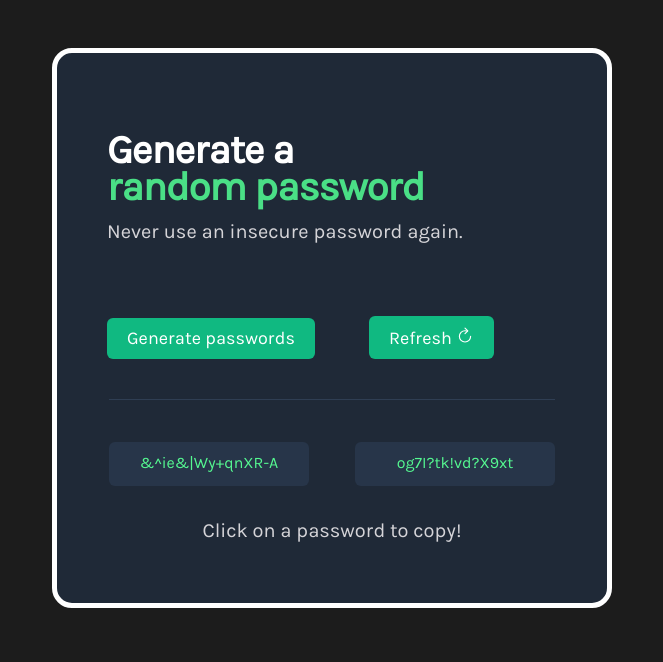
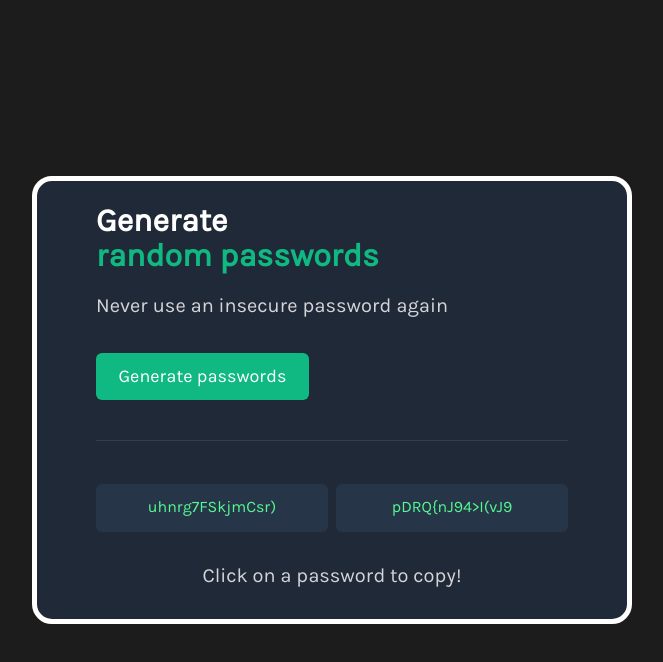
Before and after one commit to pacelliv/password-generator, a plain HTML site: page index.html in a window 1280 px wide. Both pictures are taken after a click on the button "Generate passwords". Shown: the whole page, without its empty margins (308-971 px from the left). Drawn offline with nearby package versions, Linux system fonts and the light colour scheme.

Commit message:
refactor code

```diff
--- a/index.css
+++ b/index.css
@@ -3,134 +3,168 @@
     font-family: Karla;
 }
 
-body {
-    margin:0;
-    background: #1C1C1C;
-    background-size: cover;
+* {
+    box-sizing: border-box;
 }
 
-#container {
-    width: 550px;
-    height: 550px;
-    margin: 3rem auto;
-    background: #1F2937;
-    border: 5px solid #FFFFFF;
+body {
+    margin: 0;
+    background: #1c1c1c;
+    height: 100vh;
+    display: flex;
+    justify-content: center;
+    align-items: center;
+    text-align: center;
+    font-family: "Karla", sans-serif;
+}
+
+.container {
+    width: 80%;
+    max-width: 600px;
+    background: #1f2937;
+    border: 5px solid #ffffff;
     border-radius: 20px;
 }
 
-.container-margin {
-    margin-left: 50px;
+.container-intro {
+    width: 80%;
+    margin: 0 auto;
+    line-height: 1.1;
 }
 
-#container-title-one {
-    padding-top: 50px;
-    font-family: 'Karla';
+.container-flex {
+    display: flex;
+    flex-direction: column;
+    align-items: center;
+}
+
+.container-titles {
     font-style: normal;
     font-weight: 800;
-    font-size: 40px;
-    line-height: 40px;
-
-    /* or 100% */
-    letter-spacing: -0.025em;
-    color: #FFFFFF;
+    font-size: 2rem;
+    color: #ffffff;
 }
 
-#container-title-two {
-    margin-top: -30px;
-    font-family: 'Karla';
-    font-style: normal;
-    font-weight: 800;
-    font-size: 40px;
-    line-height: 40px;
-
-    /* or 100% */
-    letter-spacing: -0.025em;
-    color: #4ADF86;
+.container-titles span {
+    color: #10b981;
 }
 
 h3 {
-    margin-top: -15px;
-    font-family: 'Karla';
+    margin: 0 0 0 0;
     font-style: normal;
     font-weight: 400;
-    font-size: 20px;
-    line-height: 28px;
-
-    /* identical to box height, or 140% */
-
-    /* Medium grey */
-    color: #D5D4D8;
+    font-size: 1.25rem;
+    color: #d5d4d8;
 }
 
 button {
-    margin-top: 50px;
-    background: #10B981;
+    margin: 2em 0 0 0;
+    background: #10b981;
     border: none;
     border-radius: 6px;
-    font-size: 18px;
+    font-size: 1.125rem;
     font-family: Karla;
-    color: #FFFFFF;
-    padding: 10px 20px;
+    color: #ffffff;
+    padding: 0.75em 1.25em;
+    transform: scale(1);
 }
 
-#container-passwords {
-    margin-top: 40px;
-    border-top: 1px solid #2F3E53;
-    margin-left: 52px;
-    margin-right: 52px;
-    display: flex;
-    justify-content: space-between;
-    text-align: center;
+button:hover {
+    transform: scale(1.1);
+    cursor: pointer;
+}
+
+button:active {
+    opacity: 0.8;
+}
+
+.container-passwords {
+    margin: 2.5em 0 0 0;
+    padding-top: 1.3em;
+    border-top: 1px solid #2f3e53;
+    width: 60%;
 }
 
 .passwords {
-    margin-top: 21px;
-}
-
-.popuptext{
-    visibility: hidden;
-    font-family: "Karla";
-    font-size: 13px;
-    color: #D5D4D8;
-}
-
-.popuptext.show {
-    opacity: 0;
-    visibility: visible;
-    -webkit-animation: fadeinout 5s;
-    animation: fadeinout 5s;
-}
-
-@-webkit-keyframes fadeinout {
-    50% { opacity: 1; }
-}
-
-@keyframes fadeinout {
-    50% { opacity: 1; }
+    width: 100%;
 }
 
 .field-text {
     margin-top: 3px;
-    width: 200px;
-    height: 39px;
     background: #273549;
     border-radius: 6px;
     border: none;
-    padding-top: 5px;
-    font-family: 'Karla';
+    width: 100%;
+    height: 3em;
+    padding-top: 0.9em;
     font-style: normal;
     font-weight: 500;
-    font-size: 16px;
-    line-height: 32px;
+    font-size: 1rem;
+    text-align: center;
+    color: #55f991;
+    cursor: pointer;
+}
 
-    /* identical to box height, or 200% */
-    text-align: center;
-    color: #55F991;
-
+.field-text:hover {
+    opacity: 0.6;
 }
 
 .copy-msg {
-    margin-top: 30px;
-    display: flex;
-    justify-content: center;
+    margin: 1em 0 2em 0;
 }
+
+/* pop-up text */
+
+.popuptext {
+    visibility: hidden;
+    font-size: 1rem;
+    color: #d5d4d8;
+}
+.popuptext.show {
+    opacity: 0;
+    visibility: visible;
+    -webkit-animation: fadeinout 3s;
+    animation: fadeinout 10s;
+}
+
+@-webkit-keyframes fadeinout {
+    50% {
+        opacity: 1;
+    }
+}
+
+@keyframes fadeinout {
+    50% {
+        opacity: 1;
+    }
+}
+
+/* media query */
+
+@media (min-width: 500px) {
+    .container {
+        width: 90%;
+    }
+
+    .container-titles {
+        display: flex;
+        flex-direction: column;
+        align-items: start;
+    }
+    .container-intro {
+        width: 80%;
+        display: flex;
+        align-items: flex-start;
+        justify-content: start;
+    }
+    .container-passwords {
+        flex-direction: row;
+        width: 80%;
+    }
+    #passwordOne {
+        padding-right: 0.25em;
+    }
+    #passwordTwo {
+        padding-left: 0.25em;
+    }
+}
--- a/index.html
+++ b/index.html
@@ -1,45 +1,63 @@
 <!DOCTYPE html>
 <html>
-    <head><link rel="stylesheet" href="https://cdnjs.cloudflare.com/ajax/libs/normalize/8.0.1/normalize.css"><link rel="stylesheet" href="https://cdnjs.cloudflare.com/ajax/libs/normalize/8.0.1/normalize.css">
-        <link rel="stylesheet" href="index.css">
+    <head>
+        <meta name="viewport" content="width=device-width, initial-scale=1.0" />
+        <title>Password Generator</title>
+        <link
+            rel="stylesheet"
+            href="https://cdnjs.cloudflare.com/ajax/libs/normalize/8.0.1/normalize.css"
+        />
+        <link
+            rel="stylesheet"
+            href="https://cdnjs.cloudflare.com/ajax/libs/normalize/8.0.1/normalize.css"
+        />
+        <link rel="stylesheet" href="index.css" />
     </head>
     <body>
-        <div id="container">
-                <h1 id="container-title-one" class="container-margin">Generate a</h1>
-                <h1 id="container-title-two" class="container-margin">random password</h1>
-                <h3 class="container-margin">Never use an insecure password again.</h3>
+        <div class="container container-flex">
+            <div class="container-intro container-flex">
+                <h1 class="container-titles">
+                    Generate <br /><span>random passwords</span>
+                </h1>
+                <h3 class="subtitle">Never use an insecure password again</h3>
 
-                <div id="container-btn">
-                    <button class="container-margin" onclick="generate()">Generate passwords</button>
-                    <button class="container-margin" onclick="refresh()">
-                        <span>Refresh</span>
-                        <span>
-                            <ion-icon name="refresh-outline"></ion-icon>
-                        </span>
-                    </button>
-                </div>
+                <button class="generate-btn" onclick="getPasswords()">
+                    Generate passwords
+                </button>
+            </div>
 
-
-
-            <div id="container-passwords">
+            <div class="container-passwords container-flex">
                 <div id="passwordOne" class="passwords">
                     <span class="popuptext" id="myPopUpOne">Copied!</span>
-                    <p id="field-text-one" class="field-text" onclick="copyOne(this)"></p>
+                    <p
+                        id="field-text-one"
+                        class="field-text"
+                        onclick="copyOne(this)"
+                    ></p>
                 </div>
 
                 <div id="passwordTwo" class="passwords">
                     <span class="popuptext" id="myPopUpTwo">Copied!</span>
-                    <p id="field-text-two" class="field-text" onclick="copyTwo(this)"></p>
+                    <p
+                        id="field-text-two"
+                        class="field-text"
+                        onclick="copyTwo(this)"
+                    ></p>
                 </div>
             </div>
 
-
             <div class="copy-msg">
-            <h3>Click on a password to copy!</h3>
+                <h3>Click on a password to copy!</h3>
             </div>
         </div>
         <script src="index.js"></script>
-        <script type="module" src="https://unpkg.com/ionicons@5.5.2/dist/ionicons/ionicons.esm.js"></script>
-        <script nomodule src="https://unpkg.com/ionicons@5.5.2/dist/ionicons/ionicons.js"></script>
+        <script
+            type="module"
+            src="https://unpkg.com/ionicons@5.5.2/dist/ionicons/ionicons.esm.js"
+        ></script>
+        <script
+            type="module"
+            src="https://unpkg.com/ionicons@5.5.2/dist/ionicons/ionicons.js"
+        ></script>
     </body>
 </html>
--- a/index.js
+++ b/index.js
@@ -1,64 +1,139 @@
-const characters = ["A","B","C","D","E","F","G","H","I","J","K","L","M","N","O","P","Q","R","S","T","U","V","W","X","Y","Z","a","b","c","d","e","f","g","h","i","j","k","l","m","n","o","p","q","r","s","t","u","v","w","x","y","z", "0", "1", "2", "3", "4", "5", "6", "7", "8", "9","~","`","!","@","#","$","%","^","&","*","(",")","_","-","+","=","{","[","}","]",",","|",":",";","<",">",".","?",
-"/"];
-
-let passwordOne = [];
-let passwordTwo = [];
+const characters = [
+	"A",
+	"B",
+	"C",
+	"D",
+	"E",
+	"F",
+	"G",
+	"H",
+	"I",
+	"J",
+	"K",
+	"L",
+	"M",
+	"N",
+	"O",
+	"P",
+	"Q",
+	"R",
+	"S",
+	"T",
+	"U",
+	"V",
+	"W",
+	"X",
+	"Y",
+	"Z",
+	"a",
+	"b",
+	"c",
+	"d",
+	"e",
+	"f",
+	"g",
+	"h",
+	"i",
+	"j",
+	"k",
+	"l",
+	"m",
+	"n",
+	"o",
+	"p",
+	"q",
+	"r",
+	"s",
+	"t",
+	"u",
+	"v",
+	"w",
+	"x",
+	"y",
+	"z",
+	"0",
+	"1",
+	"2",
+	"3",
+	"4",
+	"5",
+	"6",
+	"7",
+	"8",
+	"9",
+	"~",
+	"`",
+	"!",
+	"@",
+	"#",
+	"$",
+	"%",
+	"^",
+	"&",
+	"*",
+	"(",
+	")",
+	"_",
+	"-",
+	"+",
+	"=",
+	"{",
+	"[",
+	"}",
+	"]",
+	",",
+	"|",
+	":",
+	";",
+	"<",
+	">",
+	".",
+	"?",
+	"/",
+]
 
 const myPopUpOne = document.getElementById("myPopUpOne")
+const firstPassword = document.getElementById("field-text-one")
+const secondPassword = document.getElementById("field-text-two")
+const passwordLength = 15
 
-const firstPassword = document.getElementById("field-text-one");
-const secondPassword = document.getElementById("field-text-two");
-let password = false;
-
-function generate () {
-    if(password === false) {
-        generatePasswords();
-    }
+function getPasswords() {
+	firstPassword.textContent = generatePasswords()
+	secondPassword.textContent = generatePasswords()
 }
 
+// generatePasswords() creates the ramdon passwords
 function generatePasswords() {
-
-        for (let i = 0; i < 15; i++) {
-            let randomIndexOne = Math.floor(Math.random()*characters.length);
-            let randomIndexTwo = Math.floor(Math.random()*characters.length);
-            passwordOne.push(characters[randomIndexOne]);
-            passwordTwo.push(characters[randomIndexTwo]);
-        }
-        for (let i = 0; i < passwordOne.length; i++) {
-            firstPassword.textContent += passwordOne[i];
-            secondPassword.textContent += passwordTwo[i];
-        }
-
-    password = true;
+	let password = ""
+	for (let i = 0; i < passwordLength; i++) {
+		password += getRandomCharacter()
+	}
+	return password
 }
 
-function refresh() {
-
-    if(password === true) {
-        firstPassword.textContent = "";
-        secondPassword.textContent = "";
-        passwordOne = [];
-        passwordTwo = [];
-    }
-    password = false;
+// getRandomCharacter() generates a string of 15 random characters
+function getRandomCharacter() {
+	let randomIndex = Math.floor(Math.random() * characters.length)
+	return characters[randomIndex]
 }
 
+// The functions copyOne() and copyTwo() copy the passwords
 function copyOne(that) {
-    const inputEl = document.createElement('input');
-    inputEl.value = that.textContent
-    document.body.appendChild(inputEl)
-    inputEl.select();
-    document.execCommand('copy',false);
-    inputEl.remove();
-    myPopUpOne.classList.toggle('show');
+	const inputEl = document.createElement("input")
+	inputEl.value = that.textContent
+	document.body.appendChild(inputEl)
+	inputEl.select()
+	document.execCommand("copy", false)
+	inputEl.remove()
+	myPopUpOne.classList.toggle("show")
 }
 
 function copyTwo(that) {
-    const inputEl = document.createElement('input');
-    inputEl.value = that.textContent
-    document.body.appendChild(inputEl)
-    inputEl.select();
-    document.execCommand('copy',false);
-    inputEl.remove();
-    myPopUpTwo.classList.toggle('show');
+	const inputEl = document.createElement("input")
+	inputEl.value = that.textContent
+	document.body.appendChild(inputEl)
+	inputEl.select()
+	document.execCommand("copy", false)
+	inputEl.remove()
+	myPopUpTwo.classList.toggle("show")
 }
```
Also changed, not shown: README.md, screenshots/big-screen.JPG (added), screenshots/small-screen.JPG (added), 1 other file.
